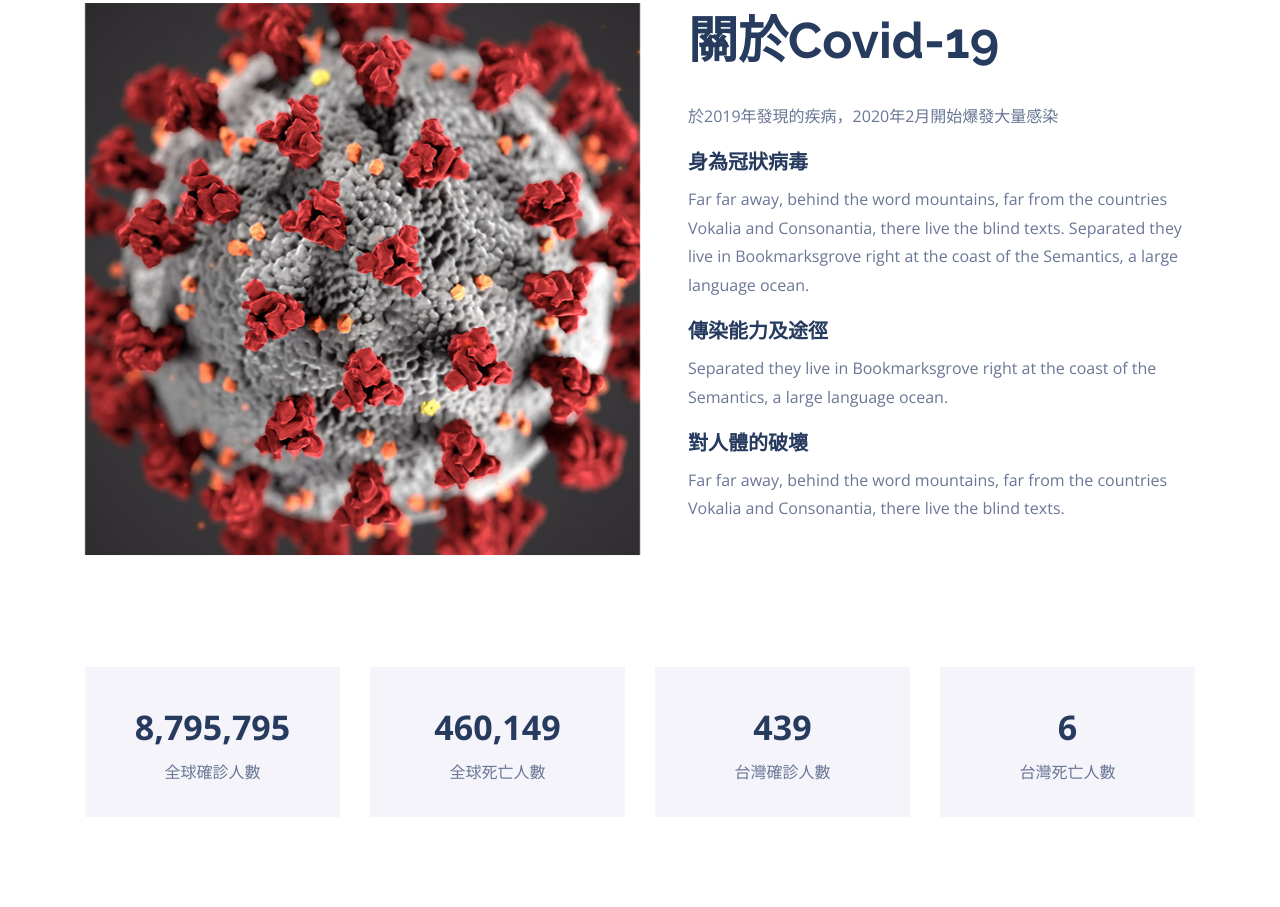
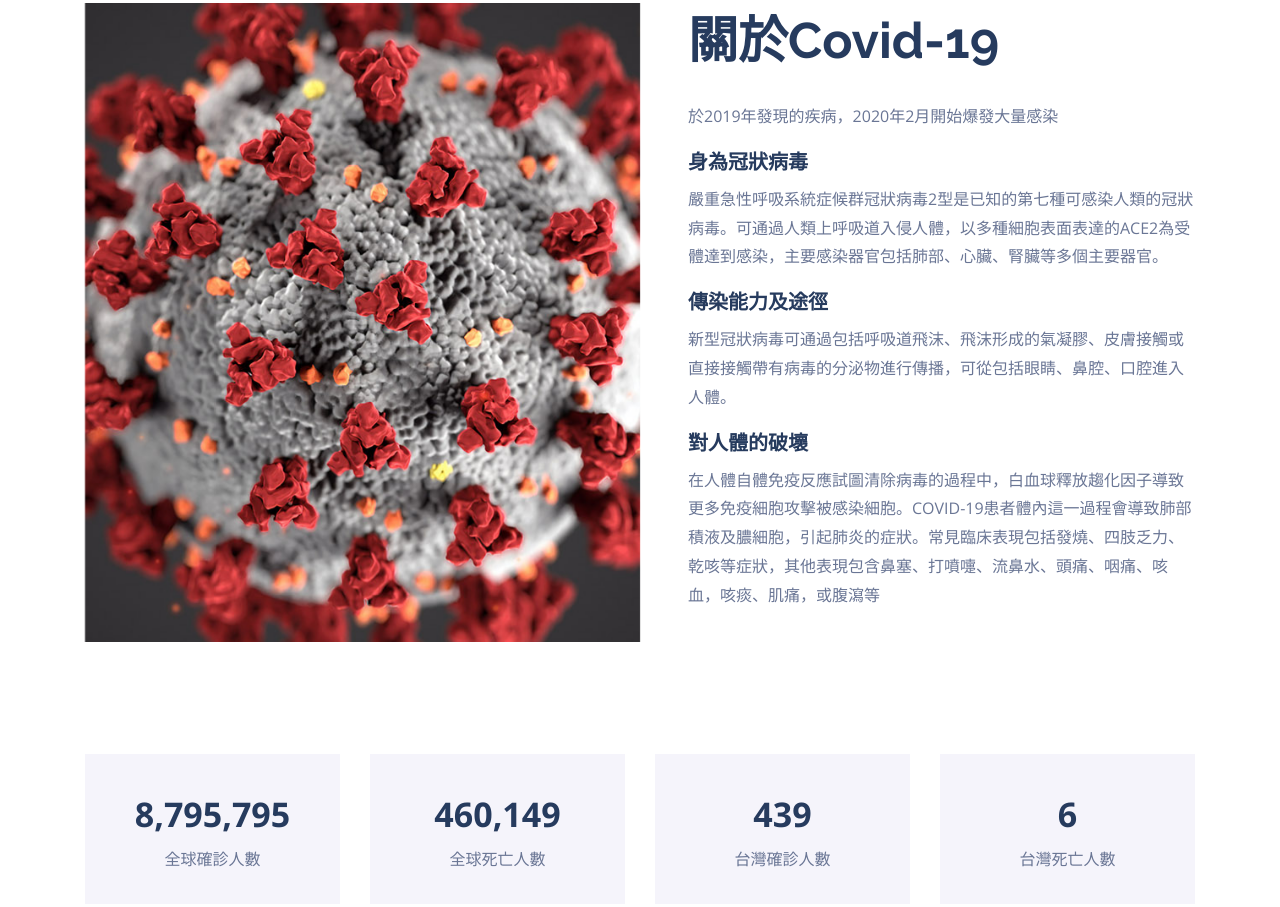
Before and after one commit to RUDY-shu/corona, a plain HTML site: page index.html in a window 1280 px wide. Shown: the part 909-1816 px from the top of the page. Drawn offline with nearby package versions, Linux system fonts and the light colour scheme; some packages are replaced by stand-ins of ours; no server answers; files whose address does not match are found by name.

Commit message:
Update index.html

```diff
--- a/index.html
+++ b/index.html
@@ -75,11 +75,11 @@
 		            <p>於2019年發現的疾病，2020年2月開始爆發大量感染</p>
 		            <div class="text-about">
 		            	<h4>身為冠狀病毒</h4>
-			            <p>Far far away, behind the word mountains, far from the countries Vokalia and Consonantia, there live the blind texts. Separated they live in Bookmarksgrove right at the coast of the Semantics, a large language ocean.</p>
+			            <p>嚴重急性呼吸系統症候群冠狀病毒2型是已知的第七種可感染人類的冠狀病毒。可通過人類上呼吸道入侵人體，以多種細胞表面表達的ACE2為受體達到感染，主要感染器官包括肺部、心臟、腎臟等多個主要器官。</p>
 			            <h4>傳染能力及途徑</h4>
-			            <p>Separated they live in Bookmarksgrove right at the coast of the Semantics, a large language ocean.</p>
+			            <p>新型冠狀病毒可通過包括呼吸道飛沫、飛沫形成的氣凝膠、皮膚接觸或直接接觸帶有病毒的分泌物進行傳播，可從包括眼睛、鼻腔、口腔進入人體。</p>
 			            <h4>對人體的破壞</h4>
-			            <p>Far far away, behind the word mountains, far from the countries Vokalia and Consonantia, there live the blind texts.</p>
+			            <p>在人體自體免疫反應試圖清除病毒的過程中，白血球釋放趨化因子導致更多免疫細胞攻擊被感染細胞。COVID-19患者體內這一過程會導致肺部積液及膿細胞，引起肺炎的症狀。常見臨床表現包括發燒、四肢乏力、乾咳等症狀，其他表現包含鼻塞、打噴嚏、流鼻水、頭痛、咽痛、咳血，咳痰、肌痛，或腹瀉等</p>
 		            </div>
 		          </div>
 		        </div>
```
